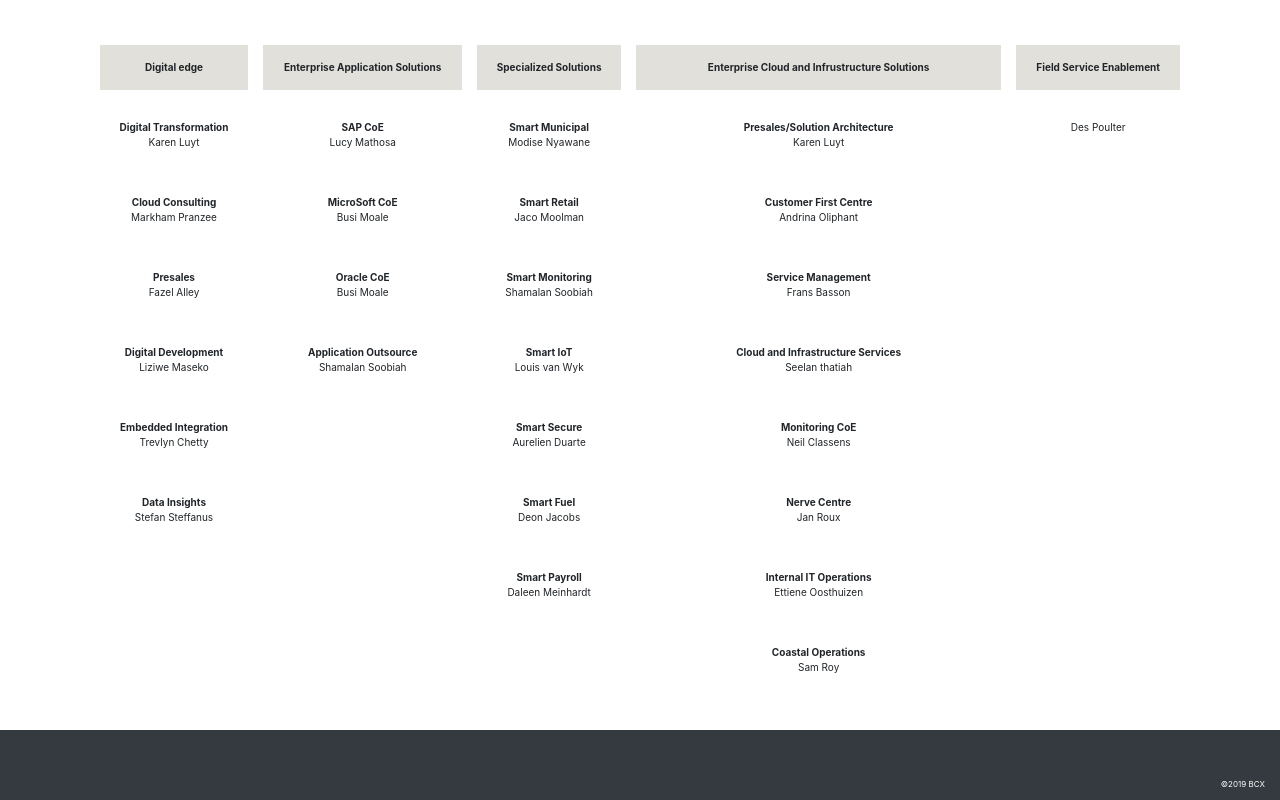
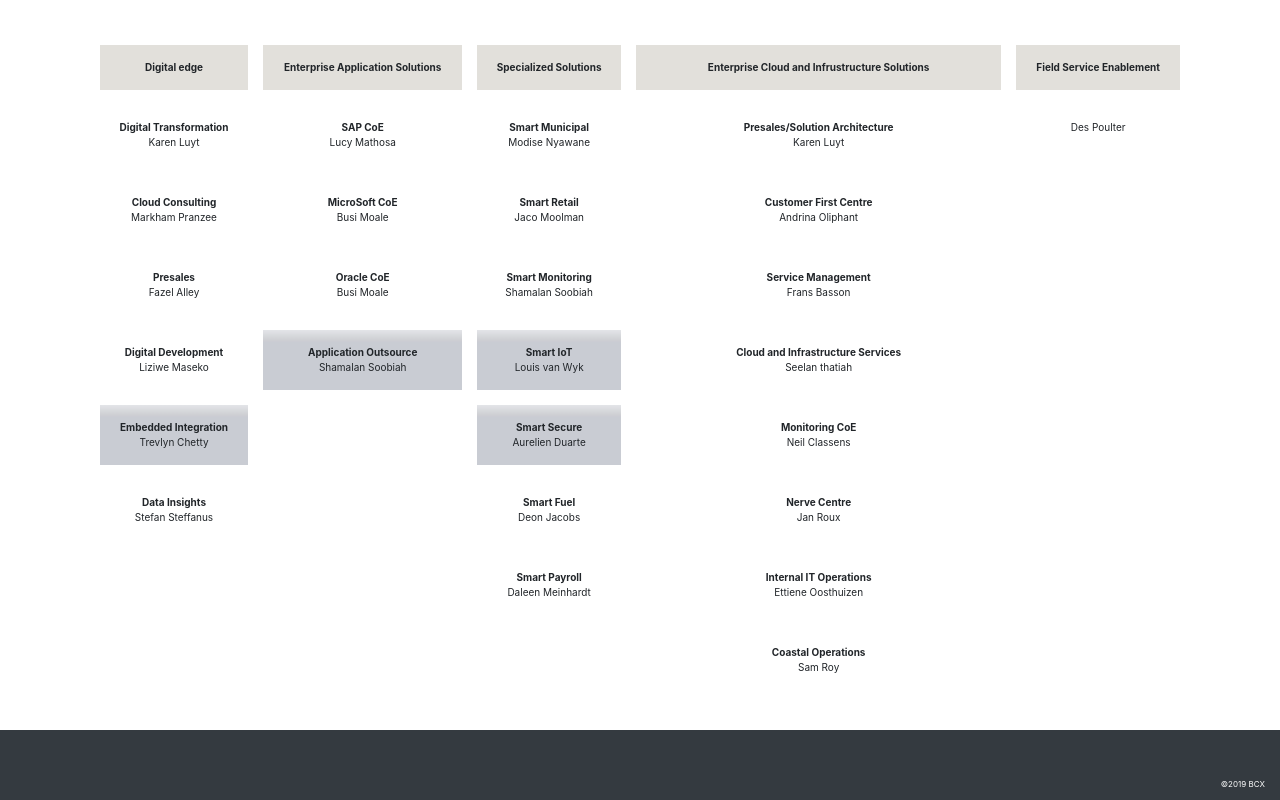
Before and after one commit to Zupirio/ITS-structure, an Angular app: page /structure in a window 1280 px wide. Shown: the part 632-1432 px from the top of the page. Built offline with nearby package versions, Linux system fonts and the light colour scheme.

Commit message:
added colored div with rounded corners

```diff
--- a/src/app/structure/structure.component.css
+++ b/src/app/structure/structure.component.css
@@ -8,3 +8,12 @@
 body {
   background-color: white;
 }
+
+.block {
+  text-decoration-color: white;
+  /* box-shadow: 1px 1px 2px 6px #ccc; */
+  background: #C9CCD3;
+ background-image: linear-gradient(-180deg, rgba(255,255,255,0.50) 0%, rgba(0,0,0,0.50) 100%);
+ background-blend-mode: lighten;
+ border-radius: 20% 20% 20% 20% / 20% 20% 20% 20%;
+}
--- a/src/app/structure/structure.component.html
+++ b/src/app/structure/structure.component.html
@@ -138,11 +138,11 @@
           <div class="title"> <b>Digital Development</b> </div>
           <div class="sub"> Liziwe Maseko </div>
         </td>
-      <td style="text-align: center"data-toggle="modal" data-target="#myModal">
+      <td class="block" style="text-align: center; "data-toggle="modal" data-target="#myModal">
           <div class="title"> <b>Application Outsource</b> </div>
           <div class="sub"> Shamalan Soobiah </div>
         </td>
-      <td style="text-align: center"data-toggle="modal" data-target="#myModal">
+      <td class="block" style="text-align: center;"data-toggle="modal" data-target="#myModal">
           <div class="title"> <b>Smart IoT</b> </div>
           <div class="sub"> Louis van Wyk </div>
         </td>
@@ -153,12 +153,12 @@
     </tr>
     <tr>
  <!--<td style="background-color:lavender">Sibongile Raikone</td>-->
-      <td style="text-align: center"data-toggle="modal" data-target="#myModal">
+      <td class="block" style="text-align: center"data-toggle="modal" data-target="#myModal">
           <div class="title"> <b>Embedded Integration</b> </div>
           <div class="sub"> Trevlyn Chetty </div>
         </td>
       <td></td>
-      <td style="text-align: center"data-toggle="modal" data-target="#myModal">
+      <td class="block" style="text-align: center;"data-toggle="modal" data-target="#myModal">
           <div class="title"> <b>Smart Secure</b> </div>
           <div class="sub"> Aurelien Duarte </div>
         </td>
@@ -179,8 +179,8 @@
           <div class="sub"> Deon Jacobs </div>
         </td>
       <td style="text-align: center"data-toggle="modal" data-target="#myModal">
-          <div class="title"> <b>Nerve Centre</b> </div>
-          <div class="sub"> Jan Roux </div>
+          <span><div class="title"> <b>Nerve Centre</b> </div>
+          <div class="sub"> Jan Roux </div></span>
         </td>
       </tr>
       <tr>
```
